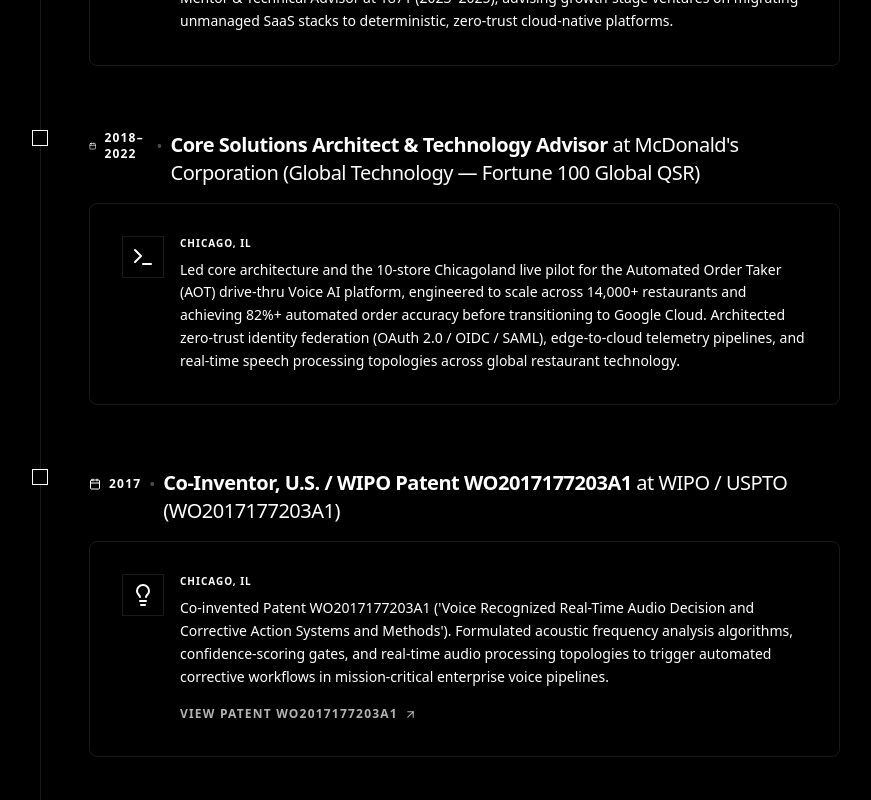
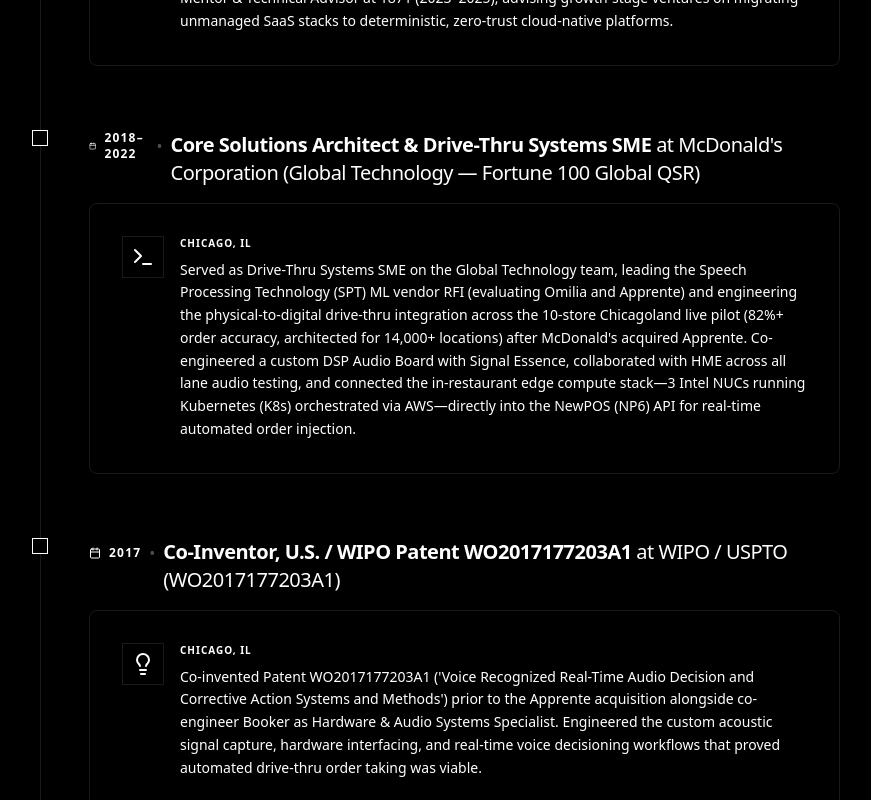
Before and after one commit to vmgsystems/my-portfolio, a Next.js app: page /timeline in a window 1280 px wide. Shown: the part 1100-1900 px from the top of the page, without its empty margins (216-1087 px from the left). Built offline with nearby package versions, Linux system fonts and the light colour scheme.

Commit message:
fix(timeline): align McDonald's Global Tech & Patent WO2017177203A1 entries with verified edge K8s and Signal Essence/HME hardware architecture

```diff
--- a/src/app/timeline/CONTEXT.md
+++ b/src/app/timeline/CONTEXT.md
@@ -1,11 +1,11 @@
 # Context: timeline
 
 ## Overview
-Next.js App Router segment for `/timeline` displaying Gilberto Pina's chronological engineering track record, issued patent (`WO2017177203A1`), enterprise QSR Voice AI and IAM architecture leadership, and current venture roles.
+Next.js App Router segment for `/timeline` displaying Gilberto Pina's chronological engineering track record, issued patent (`WO2017177203A1`), enterprise QSR Drive-Thru Voice AI and edge Kubernetes architecture leadership, and current venture roles.
 
 ## Key Files & Modules
 - `layout.tsx`: Route segment layout for `src/app/timeline` exporting segment-specific `Metadata` (OpenGraph, Twitter cards, canonical URL) and layout wrapper (`metadata`, `TimelineLayout`).
-- `page.tsx`: Career timeline route (`/timeline`) rendering expandable chronological engineering milestones from UIC Electrical Engineering and Patent `WO2017177203A1` to Fortune 100 QSR Drive-Thru Voice AI, Enterprise IAM, VMG Systems, and Automotive AI Platform Venture. Symbols: `Timeline`, `milestones`, `container`, `item`.
+- `page.tsx`: Career timeline route (`/timeline`) rendering expandable chronological engineering milestones from UIC Electrical Engineering and Patent `WO2017177203A1` to Fortune 100 QSR Drive-Thru Voice AI (McDonald's Corporation), VMG Systems, and Automotive AI Platform Venture. Symbols: `Timeline`, `milestones`, `container`, `item`.
 
 ## Architectural Role & Dependencies
 - **Layer**: UI
--- a/src/app/timeline/page.tsx
+++ b/src/app/timeline/page.tsx
@@ -37,10 +37,10 @@ const milestones = [
   },
   {
     year: "2018–2022",
-    title: "Core Solutions Architect & Technology Advisor",
+    title: "Core Solutions Architect & Drive-Thru Systems SME",
     company: "McDonald's Corporation (Global Technology — Fortune 100 Global QSR)",
     location: "Chicago, IL",
-    description: "Led core architecture and the 10-store Chicagoland live pilot for the Automated Order Taker (AOT) drive-thru Voice AI platform, engineered to scale across 14,000+ restaurants and achieving 82%+ automated order accuracy before transitioning to Google Cloud. Architected zero-trust identity federation (OAuth 2.0 / OIDC / SAML), edge-to-cloud telemetry pipelines, and real-time speech processing topologies across global restaurant technology.",
+    description: "Served as Drive-Thru Systems SME on the Global Technology team, leading the Speech Processing Technology (SPT) ML vendor RFI (evaluating Omilia and Apprente) and engineering the physical-to-digital drive-thru integration across the 10-store Chicagoland live pilot (82%+ order accuracy, architected for 14,000+ locations) after McDonald's acquired Apprente. Co-engineered a custom DSP Audio Board with Signal Essence, collaborated with HME across all lane audio testing, and connected the in-restaurant edge compute stack—3 Intel NUCs running Kubernetes (K8s) orchestrated via AWS—directly into the NewPOS (NP6) API for real-time automated order injection.",
     icon: <Terminal className="text-white" />
   },
   {
@@ -48,7 +48,7 @@ const milestones = [
     title: "Co-Inventor, U.S. / WIPO Patent WO2017177203A1",
     company: "WIPO / USPTO (WO2017177203A1)",
     location: "Chicago, IL",
-    description: "Co-invented Patent WO2017177203A1 ('Voice Recognized Real-Time Audio Decision and Corrective Action Systems and Methods'). Formulated acoustic frequency analysis algorithms, confidence-scoring gates, and real-time audio processing topologies to trigger automated corrective workflows in mission-critical enterprise voice pipelines.",
+    description: "Co-invented Patent WO2017177203A1 ('Voice Recognized Real-Time Audio Decision and Corrective Action Systems and Methods') prior to the Apprente acquisition alongside co-engineer Booker as Hardware & Audio Systems Specialist. Engineered the custom acoustic signal capture, hardware interfacing, and real-time voice decisioning workflows that proved automated drive-thru order taking was viable.",
     icon: <Lightbulb className="text-white" />,
     link: "https://patents.google.com/patent/WO2017177203A1/en",
     linkText: "View Patent WO2017177203A1"
```
Also changed, not shown: 1 other file (tests, documents, lock files or other folders).
